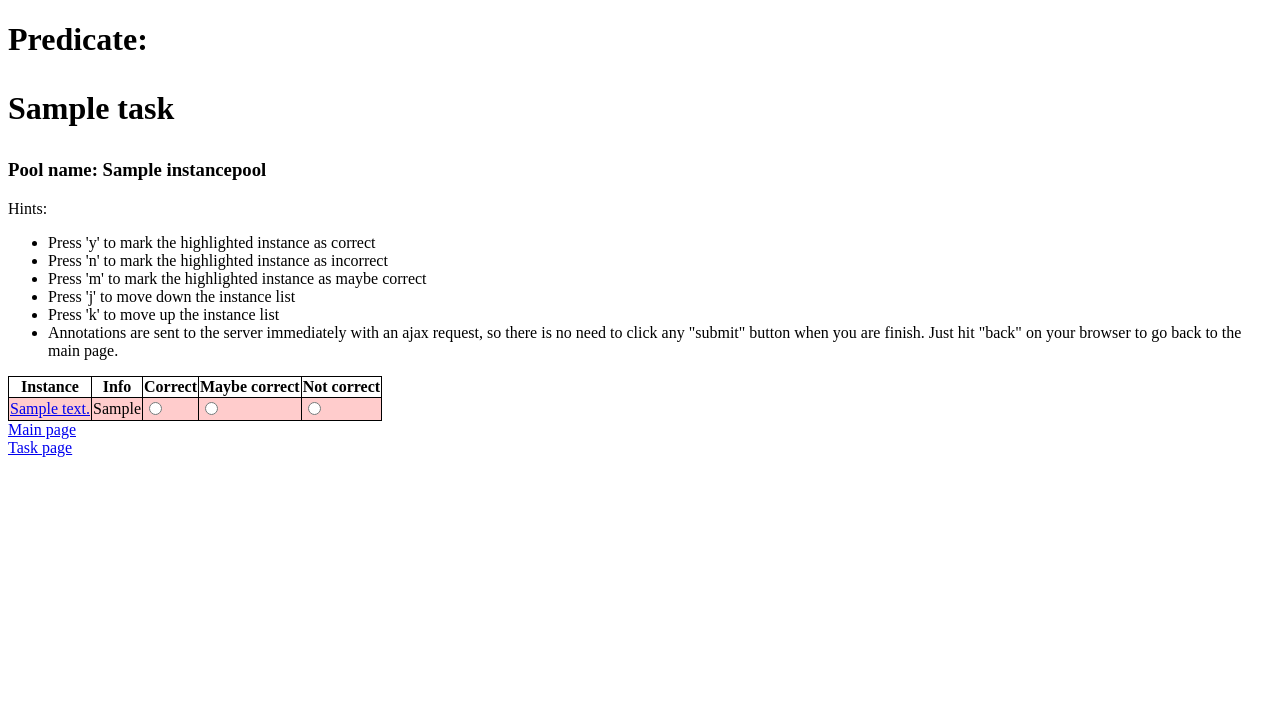
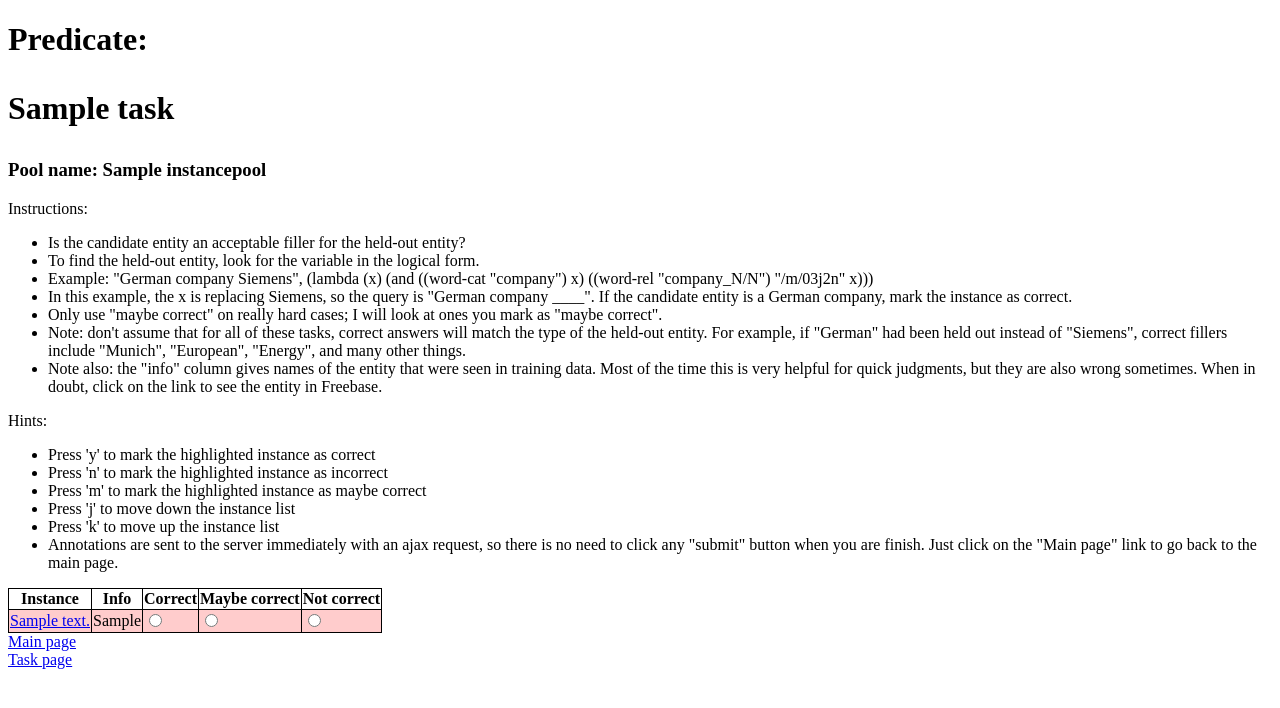
Before and after one commit to matt-gardner/annotation-framework, a Django app: page /pool/1 in a window 1280 px wide. Shown: the top 708 px of the page. Run offline with Django 3.2, Linux system fonts and the light colour scheme; a user stored in the database is signed in; tables that the repository leaves empty hold one stand-in row (values such as "Sample post"); some libraries are stand-ins or nearby versions.

Commit message:
Added instructions for the semparse annotation task
This should be modularized, but it'll do for now.

```diff
--- a/templates/pool.html
+++ b/templates/pool.html
@@ -5,6 +5,23 @@
 <h1>Predicate: {{ pool.task.name|linebreaks }}</h1>
 <h3>Pool name: {{ pool.name }}</h3>
 
+<p>
+Instructions:
+<ul>
+  <li>Is the candidate entity an acceptable filler for the held-out entity?</li>
+  <li>To find the held-out entity, look for the variable in the logical form.</li>
+  <li>Example: "German company Siemens", (lambda (x) (and ((word-cat "company") x) ((word-rel "company_N/N") "/m/03j2n" x)))</li>
+  <li>In this example, the x is replacing Siemens, so the query is "German company ____".  If the candidate entity is a German company,
+    mark the instance as correct.</li>
+  <li>Only use "maybe correct" on really hard cases; I will look at ones you mark as "maybe correct".</li>
+  <li>Note: don't assume that for all of these tasks, correct answers will match the type of the held-out entity.  For example, if
+    "German" had been held out instead of "Siemens", correct fillers include "Munich", "European", "Energy", and many other things.</li>
+  <li>Note also: the "info" column gives names of the entity that were seen in training data.  Most of the time this is very helpful for
+    quick judgments, but they are also wrong sometimes.  When in doubt, click on the link to see the entity in Freebase.</li>
+</ul>
+
+</p>
+<p>
 Hints:
 <ul>
   <li>Press 'y' to mark the highlighted instance as correct</li>
@@ -13,8 +30,9 @@ Hints:
   <li>Press 'j' to move down the instance list</li>
   <li>Press 'k' to move up the instance list</li>
   <li>Annotations are sent to the server immediately with an ajax request, so there is no need to click any "submit" button when you are
-    finish.  Just hit "back" on your browser to go back to the main page.</li>
+    finish.  Just click on the "Main page" link to go back to the main page.</li>
 </ul>
+</p>
 
 <div id="pool-instances">
   <table>
```
